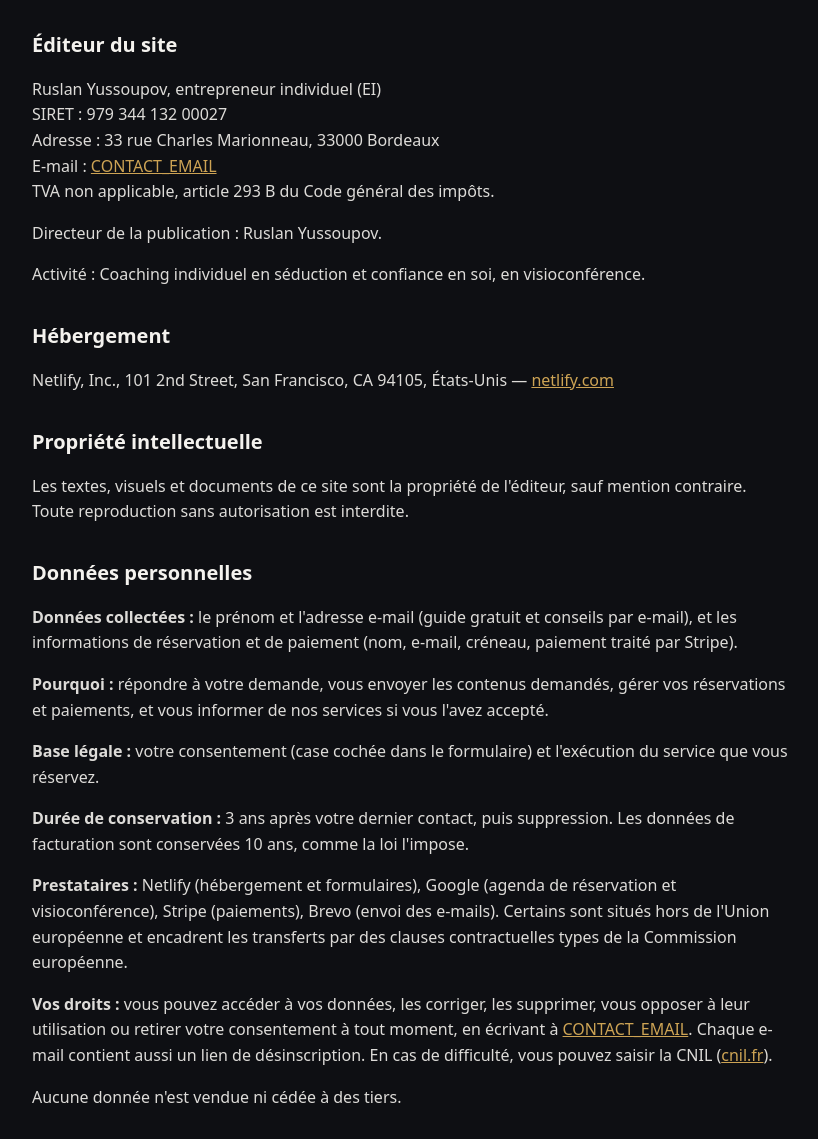
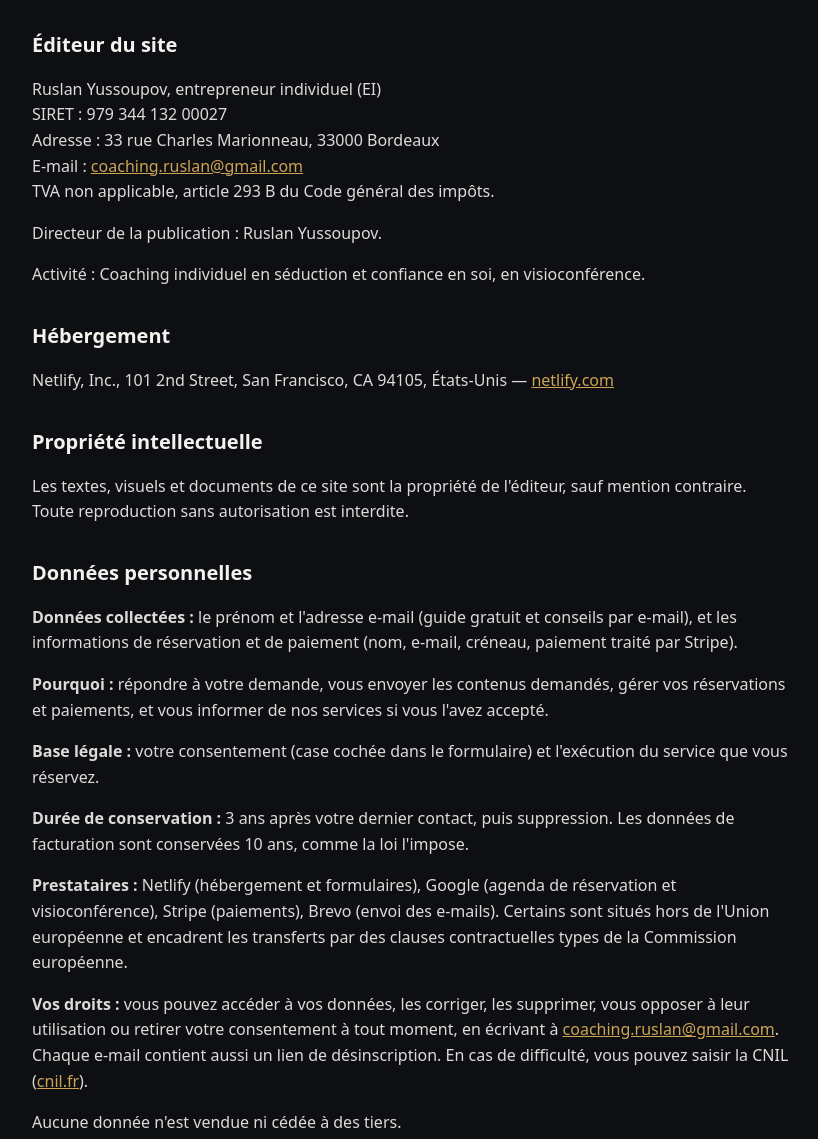
Before and after one commit to Ruslanhein/ruslan-coaching, a plain HTML site: page mentions-legales.html in a window 1280 px wide. Shown: the part 130-1269 px from the top of the page, without its empty margins (228-1046 px from the left). Drawn offline with Linux system fonts and the light colour scheme.

Commit message:
Update mentions-legales.html

```diff
--- a/mentions-legales.html
+++ b/mentions-legales.html
@@ -24,7 +24,7 @@
   <p>Ruslan Yussoupov, entrepreneur individuel (EI)<br>
   SIRET : 979 344 132 00027<br>
   Adresse : 33 rue Charles Marionneau, 33000 Bordeaux<br>
-  E-mail : <a href="mailto:CONTACT_EMAIL">CONTACT_EMAIL</a><br>
+  E-mail : <a href="mailto:coaching.ruslan@gmail.com">coaching.ruslan@gmail.com</a><br>
   TVA non applicable, article 293 B du Code général des impôts.</p>
   <p>Directeur de la publication : Ruslan Yussoupov.</p>
   <p>Activité : Coaching individuel en séduction et confiance en soi, en visioconférence.</p>
@@ -41,7 +41,7 @@
   <p><strong>Base légale :</strong> votre consentement (case cochée dans le formulaire) et l'exécution du service que vous réservez.</p>
   <p><strong>Durée de conservation :</strong> 3 ans après votre dernier contact, puis suppression. Les données de facturation sont conservées 10 ans, comme la loi l'impose.</p>
   <p><strong>Prestataires :</strong> Netlify (hébergement et formulaires), Google (agenda de réservation et visioconférence), Stripe (paiements), Brevo (envoi des e-mails). Certains sont situés hors de l'Union européenne et encadrent les transferts par des clauses contractuelles types de la Commission européenne.</p>
-  <p><strong>Vos droits :</strong> vous pouvez accéder à vos données, les corriger, les supprimer, vous opposer à leur utilisation ou retirer votre consentement à tout moment, en écrivant à <a href="mailto:CONTACT_EMAIL">CONTACT_EMAIL</a>. Chaque e-mail contient aussi un lien de désinscription. En cas de difficulté, vous pouvez saisir la CNIL (<a href="https://www.cnil.fr">cnil.fr</a>).</p>
+  <p><strong>Vos droits :</strong> vous pouvez accéder à vos données, les corriger, les supprimer, vous opposer à leur utilisation ou retirer votre consentement à tout moment, en écrivant à <a href="mailto:coaching.ruslan@gmail.com">coaching.ruslan@gmail.com</a>. Chaque e-mail contient aussi un lien de désinscription. En cas de difficulté, vous pouvez saisir la CNIL (<a href="https://www.cnil.fr">cnil.fr</a>).</p>
   <p>Aucune donnée n'est vendue ni cédée à des tiers.</p>
 
   <h2>Cookies</h2>
```
